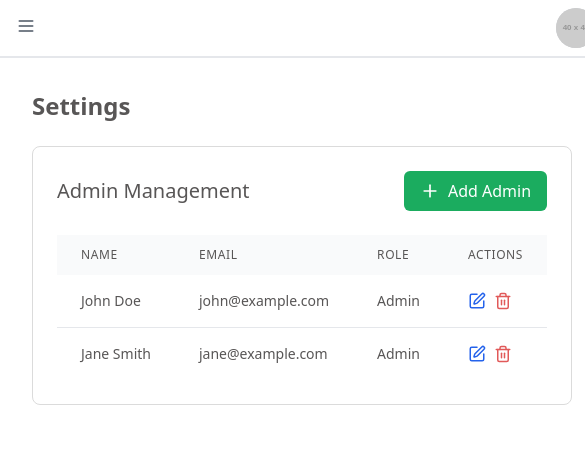
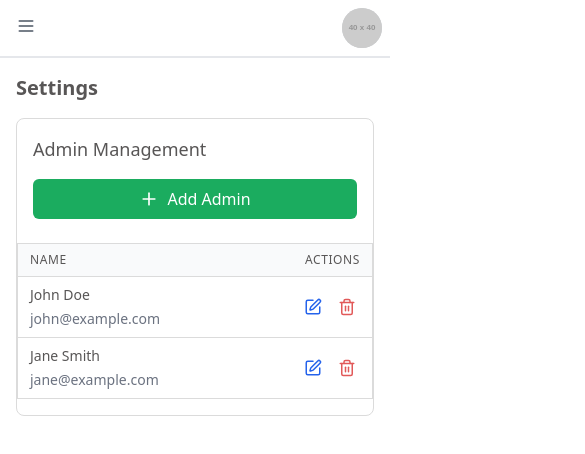
Before and after one commit to mrakiyaaa/Greenie-Admin, a React (Vite) app: page /settings in a window 390 px wide. Shown: the top 454 px of the page, 585 px wide, since content can reach past the window. Built offline with nearby package versions, Linux system fonts and the light colour scheme; no server answers.

Commit message:
fix(settings): make mobile responsive

```diff
--- a/src/pages/settings/SettingsPage.jsx
+++ b/src/pages/settings/SettingsPage.jsx
@@ -42,61 +42,80 @@ function SettingsPage() {
       <Sidebar />
       <div className="flex-1">
         <Header />
-        <div className="p-8">
-          <div className="flex justify-between items-center mb-6">
-            <h2 className="text-2xl font-semibold text-textGray">Settings</h2>
+        <div className="p-4 md:p-8">
+          <div className="flex justify-between items-center mb-4 md:mb-6">
+            <h2 className="text-xl md:text-2xl font-semibold text-textGray">Settings</h2>
           </div>
 
-          {/* Admin Management Card - Now full width */}
-          <div className="bg-white p-6 rounded-lg border border-outlineGray">
-            <div className="flex justify-between items-center mb-6">
-              <h3 className="text-xl font-medium text-textGray">Admin Management</h3>
+          {/* Admin Management Card */}
+          <div className="bg-white p-4 md:p-6 rounded-lg border border-outlineGray">
+            <div className="flex flex-col sm:flex-row justify-between items-start sm:items-center mb-6 gap-4 sm:gap-0">
+              <h3 className="text-lg md:text-xl font-medium text-textGray">Admin Management</h3>
               <button
                 onClick={() => setIsModalOpen(true)}
-                className="flex items-center gap-2 bg-primaryGreen text-white px-4 py-2 rounded-md hover:bg-green-600 transition-colors"
+                className="w-full sm:w-auto flex items-center justify-center gap-2 bg-primaryGreen text-white px-4 py-2 rounded-md hover:bg-green-600 transition-colors"
               >
                 <Plus size={20} />
                 Add Admin
               </button>
             </div>
 
-            {/* Admins List - Full width table */}
-            <div className="overflow-x-auto w-full">
-              <table className="w-full">
+            {/* Admins List - Responsive table */}
+            <div className="overflow-x-auto -mx-4 sm:mx-0">
+              <div className="inline-block min-w-full align-middle">
+                <div className="overflow-hidden border border-outlineGray md:rounded-lg">
+                  <table className="min-w-full divide-y divide-outlineGray">
                     <thead className="bg-gray-50">
                       <tr>
-                    <th className="px-6 py-3 text-left text-xs font-medium text-textGray uppercase tracking-wider">
+                        <th
+                          scope="col"
+                          className="px-3 py-2 sm:px-6 sm:py-3 text-left text-xs font-medium text-textGray uppercase tracking-wider"
+                        >
                           Name
                         </th>
-                    <th className="px-6 py-3 text-left text-xs font-medium text-textGray uppercase tracking-wider">
+                        <th
+                          scope="col"
+                          className="hidden sm:table-cell px-3 py-2 sm:px-6 sm:py-3 text-left text-xs font-medium text-textGray uppercase tracking-wider"
+                        >
                           Email
                         </th>
-                    <th className="px-6 py-3 text-left text-xs font-medium text-textGray uppercase tracking-wider">
+                        <th
+                          scope="col"
+                          className="hidden sm:table-cell px-3 py-2 sm:px-6 sm:py-3 text-left text-xs font-medium text-textGray uppercase tracking-wider"
+                        >
                           Role
                         </th>
-                    <th className="px-6 py-3 text-left text-xs font-medium text-textGray uppercase tracking-wider">
+                        <th
+                          scope="col"
+                          className="px-3 py-2 sm:px-6 sm:py-3 text-right text-xs font-medium text-textGray uppercase tracking-wider"
+                        >
                           Actions
                         </th>
                       </tr>
                     </thead>
-                <tbody className="bg-white divide-y divide-gray-200">
+                    <tbody className="bg-white divide-y divide-outlineGray">
                       {admins.map(admin => (
-                    <tr key={admin.id}>
-                      <td className="px-6 py-4 whitespace-nowrap text-sm text-textGray">
-                        {admin.name}
+                        <tr key={admin.id} className="hover:bg-gray-50">
+                          <td className="px-3 py-2 sm:px-6 sm:py-4 whitespace-nowrap">
+                            <div className="flex flex-col sm:flex-row sm:items-center">
+                              <div className="text-sm font-medium text-textGray">{admin.name}</div>
+                              <div className="text-sm text-gray-500 sm:hidden mt-1">
+                                {admin.email}
+                              </div>
+                            </div>
                           </td>
-                      <td className="px-6 py-4 whitespace-nowrap text-sm text-textGray">
+                          <td className="hidden sm:table-cell px-3 py-2 sm:px-6 sm:py-4 whitespace-nowrap text-sm text-textGray">
                             {admin.email}
                           </td>
-                      <td className="px-6 py-4 whitespace-nowrap text-sm text-textGray capitalize">
+                          <td className="hidden sm:table-cell px-3 py-2 sm:px-6 sm:py-4 whitespace-nowrap text-sm text-textGray capitalize">
                             {admin.role}
                           </td>
-                      <td className="px-6 py-4 whitespace-nowrap text-sm text-textGray">
-                        <div className="flex gap-2">
-                          <button className="text-blue-600 hover:text-blue-800">
+                          <td className="px-3 py-2 sm:px-6 sm:py-4 whitespace-nowrap text-right text-sm font-medium">
+                            <div className="flex justify-end gap-2">
+                              <button className="text-blue-600 hover:text-blue-800 p-1">
                                 <Edit size={18} />
                               </button>
-                          <button className="text-red hover:text-red-800">
+                              <button className="text-red hover:text-red-800 p-1">
                                 <Trash2 size={18} />
                               </button>
                             </div>
@@ -109,21 +128,26 @@ function SettingsPage() {
               </div>
             </div>
           </div>
+        </div>
+      </div>
 
-      {/* Add Admin Modal */}
+      {/* Responsive Modal */}
       {isModalOpen && (
-        <div className="fixed inset-0 bg-black bg-opacity-50 flex items-center justify-center z-50">
-          <div className="bg-white rounded-lg p-6 w-full max-w-md">
-            <div className="flex justify-between items-center mb-4">
-              <h3 className="text-xl font-medium text-textGray">Add New Admin</h3>
+        <div className="fixed inset-0 bg-black bg-opacity-50 flex items-center justify-center z-50 p-4">
+          <div className="bg-white rounded-lg w-full max-w-md max-h-[90vh] overflow-y-auto">
+            <div className="sticky top-0 bg-white px-6 py-4 border-b border-outlineGray">
+              <div className="flex justify-between items-center">
+                <h3 className="text-lg md:text-xl font-medium text-textGray">Add New Admin</h3>
                 <button
                   onClick={() => setIsModalOpen(false)}
-                className="text-textGray hover:text-gray-700"
+                  className="text-textGray hover:text-gray-700 p-1"
                 >
                   <X size={20} />
                 </button>
               </div>
+            </div>
 
+            <div className="p-6">
               <form onSubmit={handleSubmit} className="space-y-4">
                 <div>
                   <label htmlFor="name" className="block text-sm font-medium text-textGray mb-1">
@@ -170,7 +194,10 @@ function SettingsPage() {
                 </div>
 
                 <div>
-                <label htmlFor="password" className="block text-sm font-medium text-textGray mb-1">
+                  <label
+                    htmlFor="password"
+                    className="block text-sm font-medium text-textGray mb-1"
+                  >
                     Password
                   </label>
                   <input
@@ -184,22 +211,23 @@ function SettingsPage() {
                   />
                 </div>
 
-              <div className="flex gap-4 mt-6">
+                <div className="flex flex-col sm:flex-row gap-4 mt-6">
                   <button
                     type="button"
                     onClick={() => setIsModalOpen(false)}
-                  className="flex-1 px-4 py-2 border border-gray-300 rounded-md text-textGray hover:bg-gray-50"
+                    className="w-full sm:w-1/2 px-4 py-2 border border-gray-300 rounded-md text-textGray hover:bg-gray-50"
                   >
                     Cancel
                   </button>
                   <button
                     type="submit"
-                  className="flex-1 px-4 py-2 bg-primaryGreen text-white rounded-md hover:bg-green-600"
+                    className="w-full sm:w-1/2 px-4 py-2 bg-primaryGreen text-white rounded-md hover:bg-green-600"
                   >
                     Add Admin
                   </button>
                 </div>
               </form>
+            </div>
           </div>
         </div>
       )}
```
Lines whose indentation alone changed are shown as unchanged.
